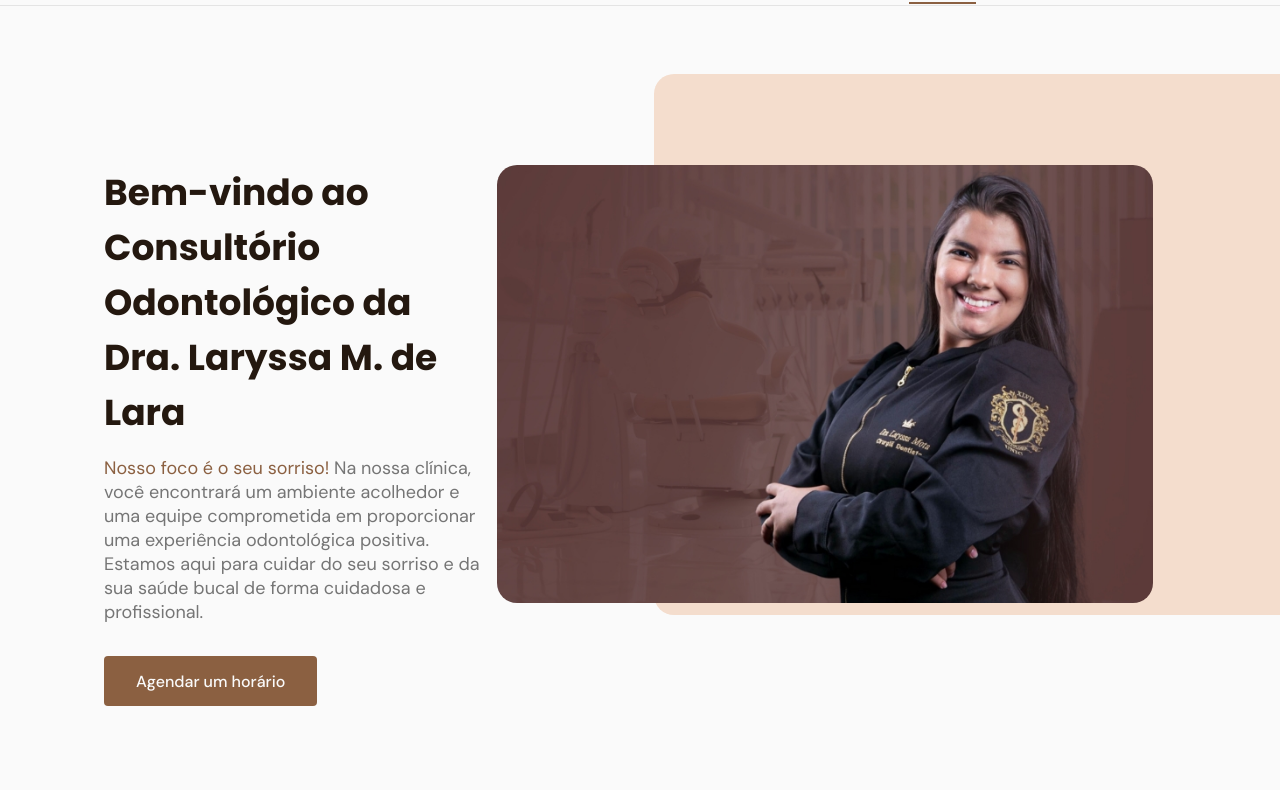
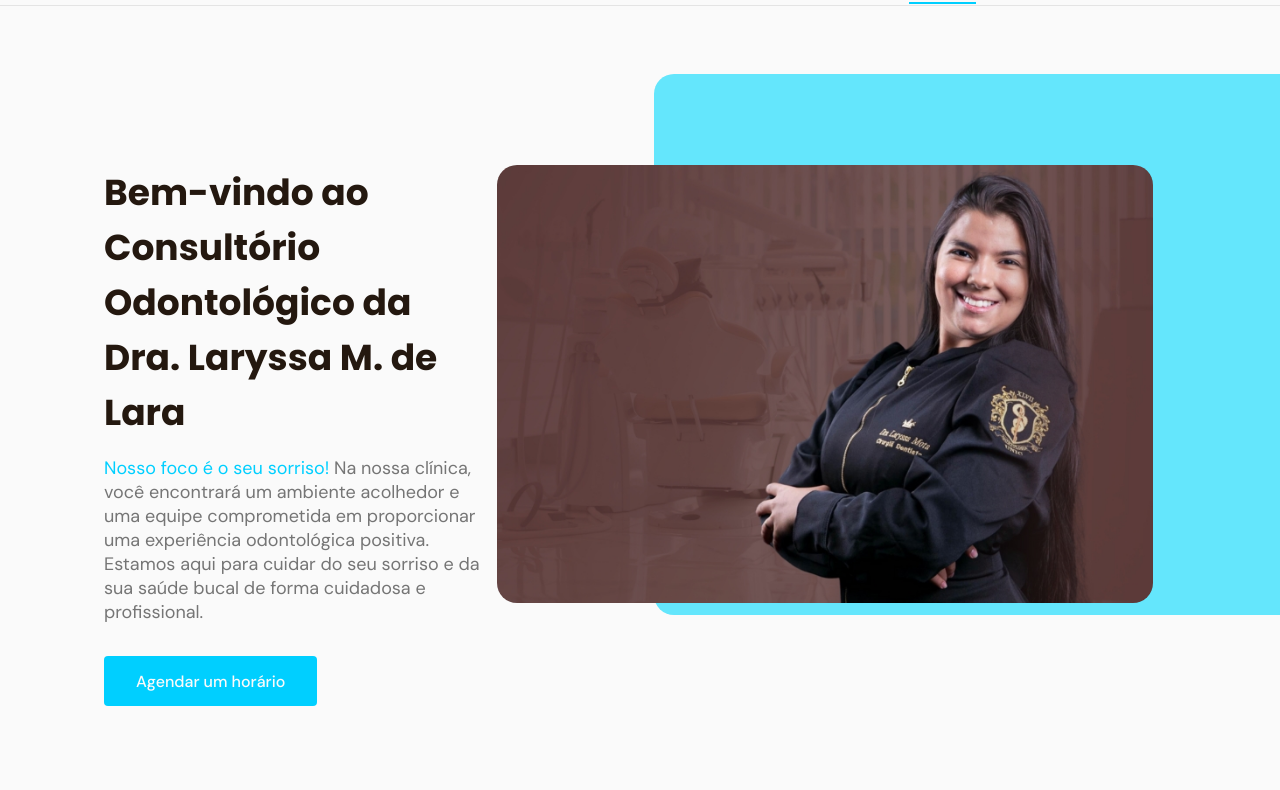
Before and after one commit to mepdl/Site-Odont.-Laryssa, a plain HTML site: page index.html in a window 1280 px wide. Shown: the part 67-857 px from the top of the page. Drawn offline with nearby package versions, Linux system fonts and the light colour scheme; files whose address does not match are found by name.

Commit message:
Update style.css
Alteração de cores

```diff
--- a/style.css
+++ b/style.css
@@ -25,9 +25,9 @@ img {
   /* colors */
   --hue: 25;
   /* HSL color mode */
-  --base-color: hsl(var(--hue) 36% 40%);
-  --base-color-second: hsl(var(--hue) 65% 88%);
-  --base-color-alt: hsl(var(--hue) 57% 53%);
+  --base-color: hsl(191.19deg 100% 50%);
+  --base-color-second: hsl(188.73deg 95.69% 69.01%);
+  --base-color-alt: hsl(188.73deg 98.38% 34.56%);
   --title-color: hsl(var(--hue) 41% 10%);
   --text-color: hsl(0 0% 46%);
   --text-color-light: hsl(0 0% 98%);
```
